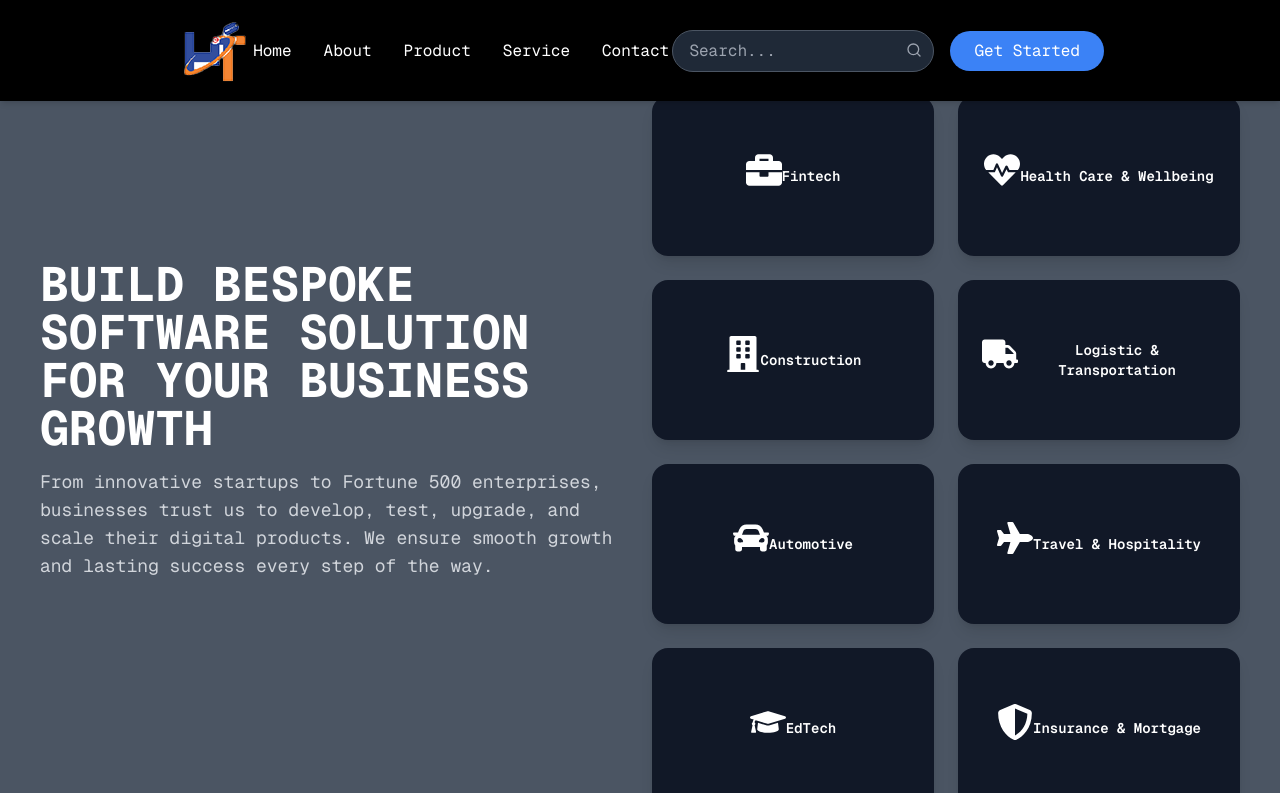
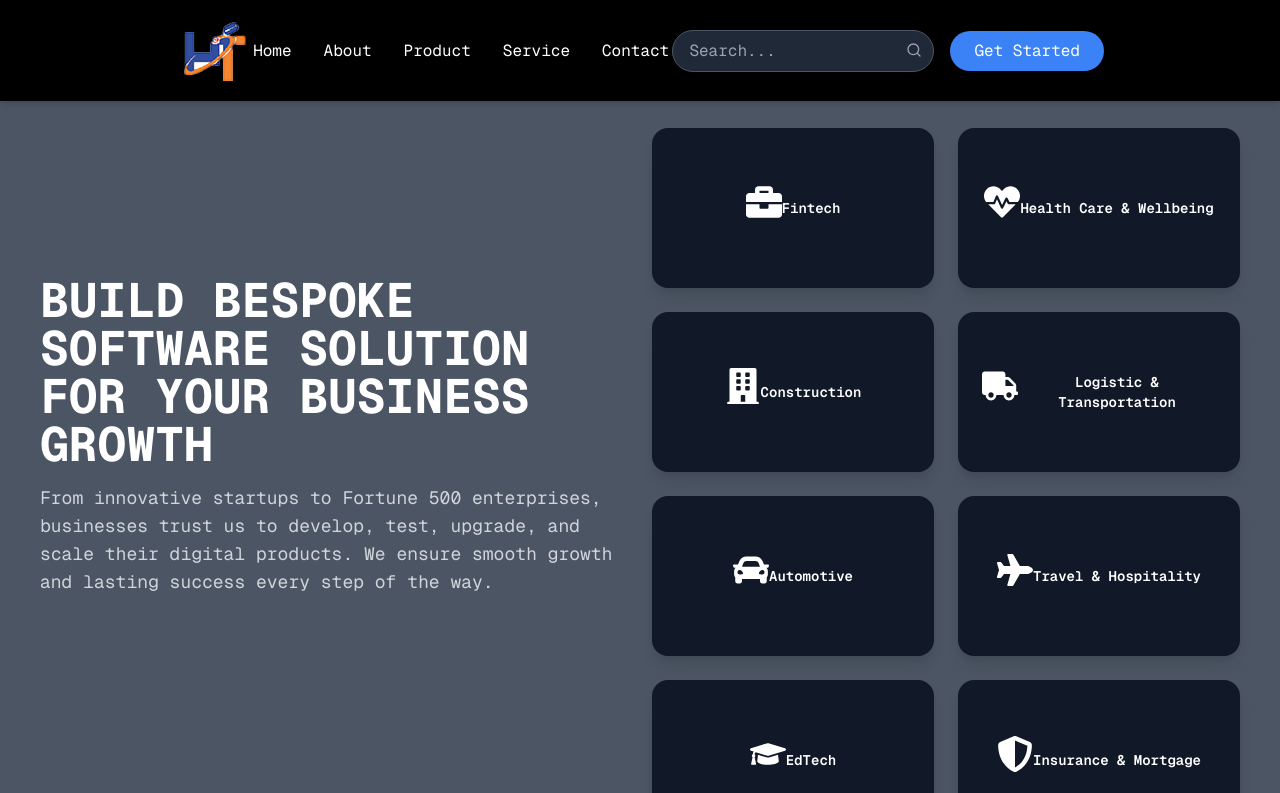
Before and after one commit to herob59/codevalley, a Next.js app: page / in a window 1280 px wide. Shown: the top 793 px of the page. Built offline with nearby package versions, Linux system fonts and the light colour scheme.

Commit message:
new margin top

```diff
--- a/src/components/HeroSection.tsx
+++ b/src/components/HeroSection.tsx
@@ -33,7 +33,7 @@ import {
           </div>
 
           {/* Grid Cards (Spanning Remaining Two Columns) */}
-          <div className="col-span-2 grid md:grid-cols-2 mt-24 sm:mt-16 py-8  gap-6">
+          <div className="col-span-2 grid md:grid-cols-2 mt-32 sm:mt-24 py-8 gap-6">
             {industries.map((industry, index) => (
               <div
                 key={index}
```
